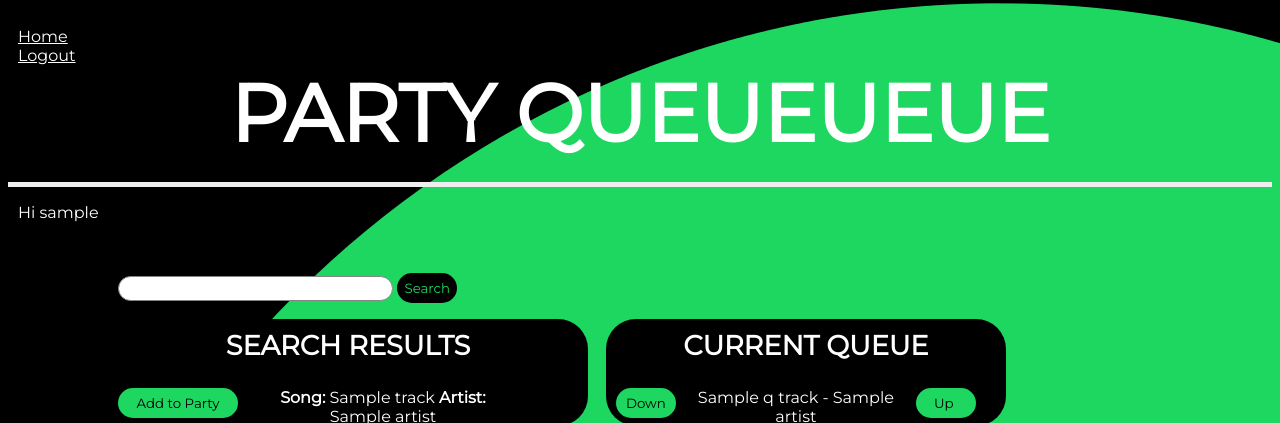
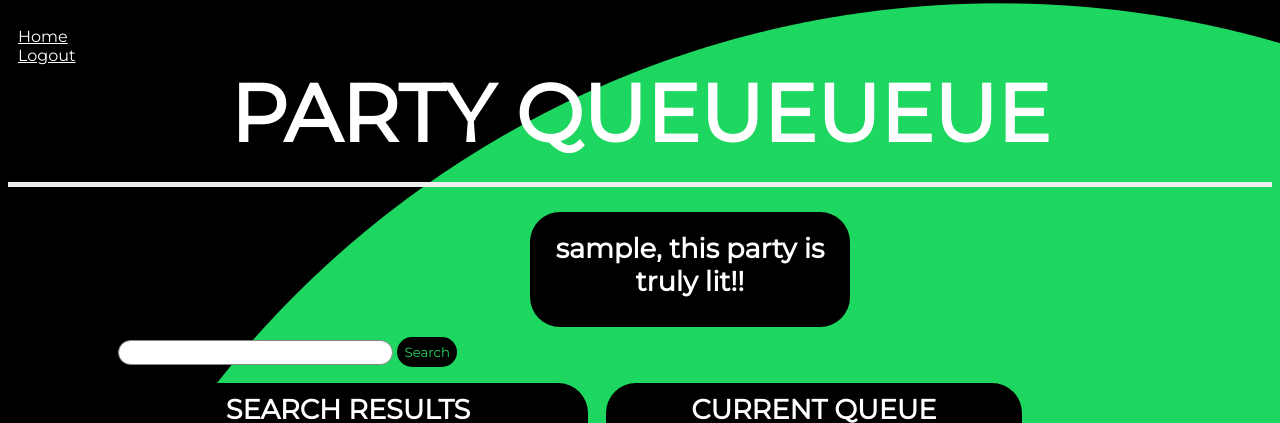
Before and after one commit to PiaKochar/party_queue, a Flask app: template app/templates/results.html in a window 1280 px wide. Shown: the top 423 px of the page. Run offline with Flask 2, Linux system fonts and the light colour scheme; the template is opened without the code that fills it: most values are stand-ins (such as "Sample title", 1, 10 or a date in 2020).

Commit message:
hopefully layout turns out alright

```diff
--- a/app/static/style.css
+++ b/app/static/style.css
@@ -11,7 +11,7 @@ p 				      { padding-left: 10px; color: white; display:block;}
 .nav            { padding-left: 10px; color: white;}
 .bodyclass      { background-size: cover; background-image: url("spotify_logo.svg"); }
 .header         { font-size: 3em;}
-.main-body      { padding-left: 100px; padding-top: 25px;}
+.main-body      { padding-left: 100px; padding-top: 25px; min-height: 120vh;}
 .searchbar      { padding-left: 10px; padding-top: 10px; }
 .searchbutton   { background-color: black;
                   -webkit-border-radius: 30px;
@@ -98,15 +98,15 @@ p 				      { padding-left: 10px; color: white; display:block;}
                   -moz-border-radius: 30px;
                   background-color: black;
                   min-width: 60vh;
-                  max-height: 50vh;
+                  max-height: 52vh;
                   overflow: scroll;
                 }
 .scroll_queue   { float: left;
                   -webkit-border-radius: 30px;
                   -moz-border-radius: 30px;
                   background-color: black;
-                  min-width: 50vh;
-                  max-height: 50vh;
+                  min-width: 52vh;
+                  max-height: 52vh;
                   overflow: scroll;
                 }
 .play_button    {
--- a/app/templates/index.html
+++ b/app/templates/index.html
@@ -8,13 +8,13 @@
     <form action="." method="POST">
     <p>
         <font color="white">{{playlist['name']}}</font>
-        <input type="submit" name="join" class="searchbutton" value="Join">
+        <input type="submit" name="join" class="greenbutton" value="Join">
         <input type ="text" name="uri" class="invis" value={{playlist['uri']}}>
     </p>
     <div class="buffer"></div>
     </form>
     {% endfor %}
-    <font color="black">secret</font>>
+    <font color="black">secret</font>
     </div>
     </div>
 {% endblock %}
--- a/app/templates/results.html
+++ b/app/templates/results.html
@@ -1,8 +1,12 @@
 {% extends "base.html" %}
 {% block content %}
     <h1 class = "header">PARTY QUEUEUEUE</h1>
-    <p>Hi {{username}}</p>
+
     <div class="main-body">
+    <div class="default-center">
+    <h2>{{username}}, this party is truly lit!!</h2>>
+    <font color="black">secret</font>
+    </div>
     <div class= "searchbar">
     <form action="." method="POST">
         <input type="text" name="text" class="textbox">
--- a/app/views.py
+++ b/app/views.py
@@ -5,7 +5,7 @@ import spotipy.util as util
 
 username = '124028238'
 scope = 'playlist-modify-public'
-token = 'BQBcobYpjZO1N2KbEpu2S6ngfhQI3JA481ZHxgyRpu2lUMB4-QgMR1mhq15lzGk8VrWg9Q_4hciUY04H_YJYuv8uAWcwgZZS3G-A8rykbixAvlOMCv8U8Ba7lrGc6JbhFB41WSiIVhTN0t7ST1a0SdbzQ0xqmxHkv0mX2WyVRTosl_LMTehthMZrOA'
+token = 'BQCqwu-7Vd6L0_aQ5V7mRt7-YfZAHF-Q3-Wk-gBvAofohpEAZ7bZyGKfRSRIZg4McaLtj9JpGN80bb7xw1F8l7tExe93SmzfPhFyfIIqSe_EA64Bj2o36WWECvDMmb4InD-YKpVdfjG0bo-4xWMlYQktna4SgB-thItiCdFUBC7McMw48eiPoUia9w'
 sp = spotipy.Spotify(auth=token)
 user = sp.user(username)
 
```
